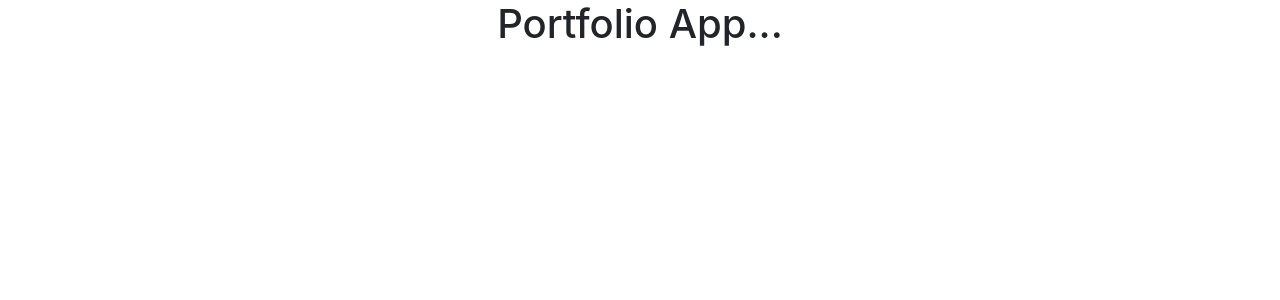
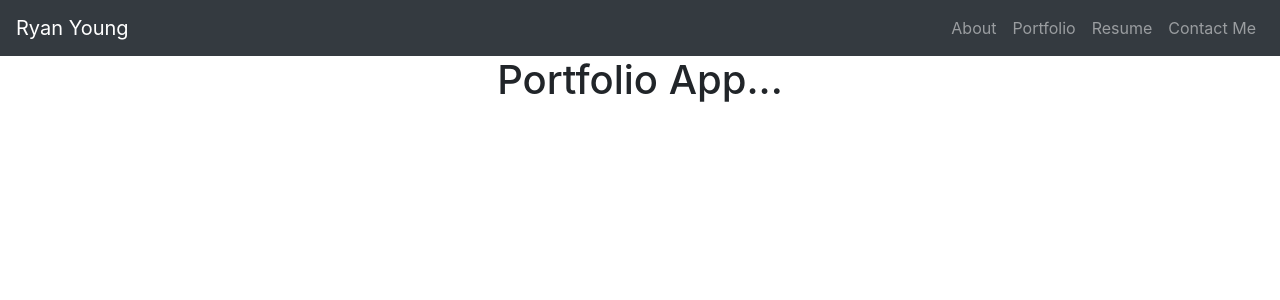
Before and after one commit to ryoung7986/portfolio, a React (Create React App) app: page / in a window 1280 px wide. Shown: the top 300 px of the page. Built offline with nearby package versions, Linux system fonts and the light colour scheme.

Commit message:
set up bootstrap and navbar

```diff
--- a/package.json
+++ b/package.json
@@ -8,6 +8,7 @@
     "@testing-library/user-event": "^12.6.3",
     "bootstrap": "^4.6.0",
     "react": "^17.0.1",
+    "react-bootstrap": "^1.4.3",
     "react-dom": "^17.0.1",
     "react-scripts": "4.0.2",
     "web-vitals": "^1.1.0"
--- a/src/App.js
+++ b/src/App.js
@@ -1,9 +1,11 @@
+import NavBar from './components/NavBar';
 import './App.css';
 import 'bootstrap/dist/css/bootstrap.min.css';
 
 function App() {
   return (
     <div className="App">
+      <NavBar fixed="top" />
       <h1>Portfolio App...</h1>
     </div>
   );
--- /dev/null
+++ b/src/components/NavBar.css
@@ -0,0 +1,8 @@
+/* .navbar {
+  display: flex;
+  justify-content: space-between;
+}
+
+.mr-auto {
+  align-items: flex-end;
+} */
--- /dev/null
+++ b/src/components/NavBar.js
@@ -0,0 +1,25 @@
+import React from 'react'
+import { Navbar, Nav } from 'react-bootstrap';
+import './NavBar.css';
+
+function NavBar() {
+  return (
+    <div>
+      <Navbar className="navbar" bg="dark" variant="dark">
+        <div className="title">
+          <Navbar.Brand href="#home">Ryan Young</Navbar.Brand>
+        </div>
+        <div className="ml-auto">
+          <Nav className="mr-auto">
+            <Nav.Link href="#pricing">About</Nav.Link>
+            <Nav.Link href="#features">Portfolio</Nav.Link>
+            <Nav.Link href="#home">Resume</Nav.Link>
+            <Nav.Link href="#home">Contact Me</Nav.Link>
+          </Nav>
+        </div>
+      </Navbar>
+    </div>
+  )
+}
+
+export default NavBar
```
Also changed, not shown: 1 other file (tests, documents, lock files or other folders).
